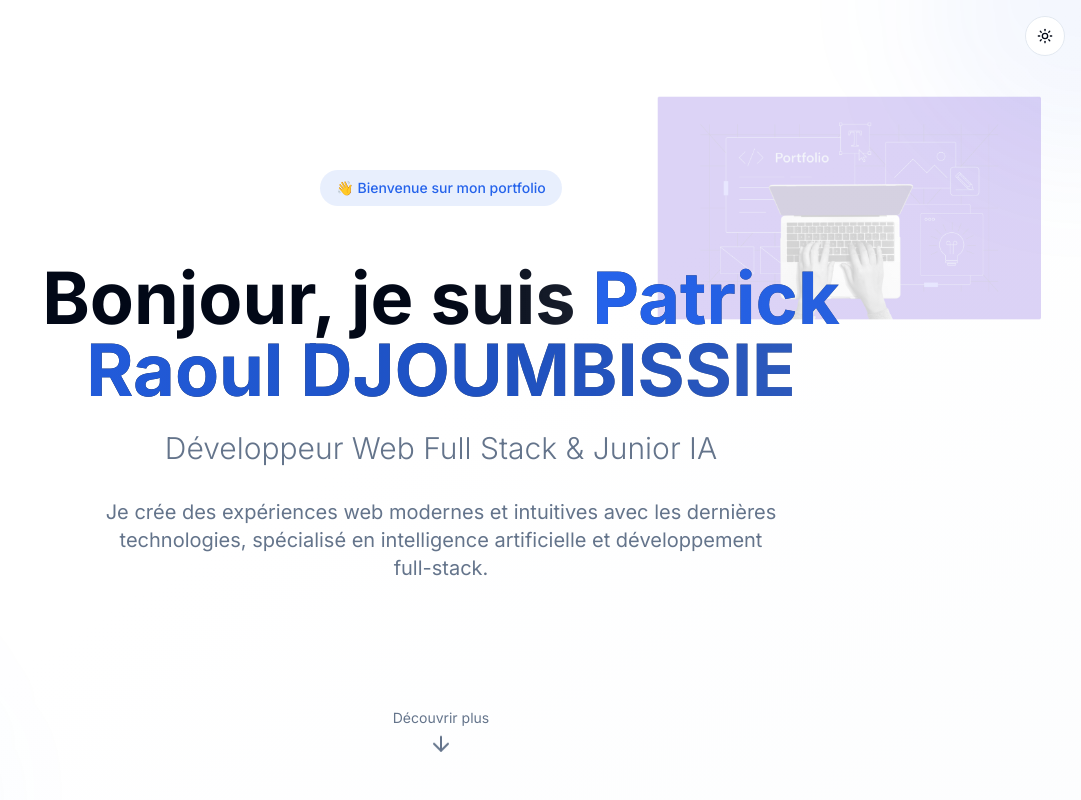
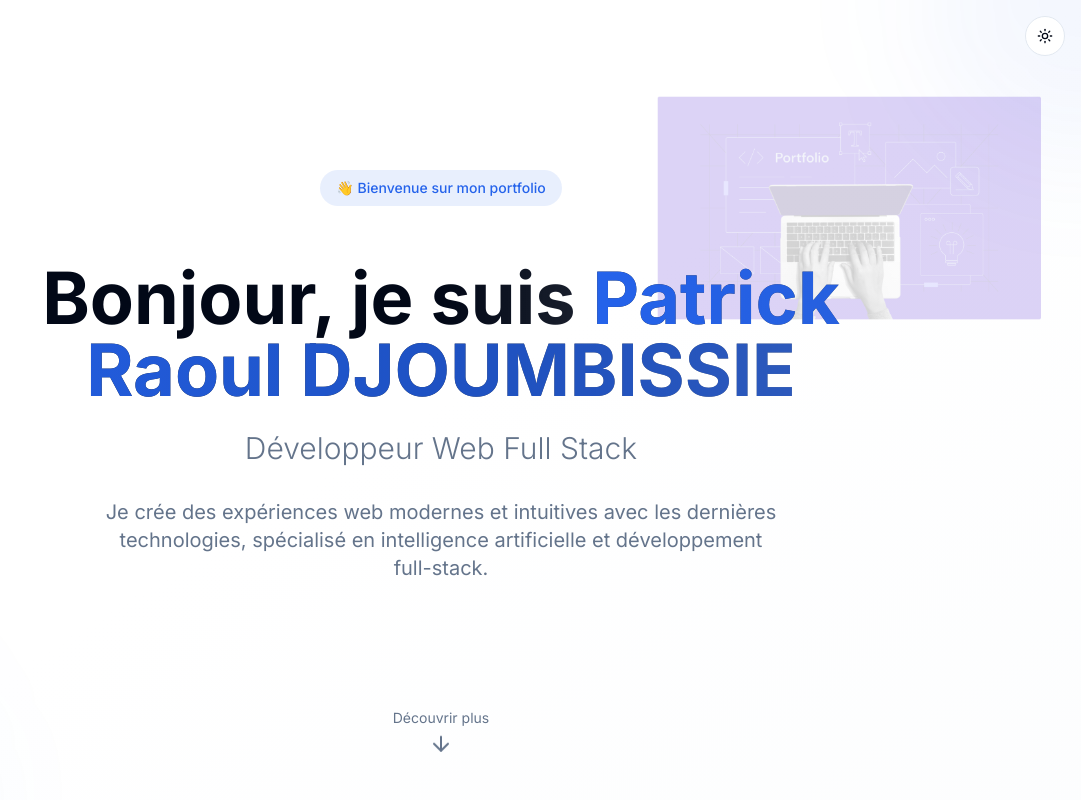
Before and after one commit to Patrick17-ui/portfolio_ac, a Next.js app: page / in a window 1280 px wide. Shown: the top 800 px of the page, without its empty margins (199-1280 px from the left). Built offline with nearby package versions, Linux system fonts and the light colour scheme.

Commit message:
Update hero-section.tsx

```diff
--- a/components/hero-section.tsx
+++ b/components/hero-section.tsx
@@ -57,7 +57,7 @@ export function HeroSection() {
           transition={{ delay: 0.4, duration: 0.6 }}
           className="text-xl md:text-3xl text-muted-foreground mb-8 font-light"
         >
-          Développeur Web Full Stack & Junior IA
+          Développeur Web Full Stack
         </motion.h2>
 
         <motion.p
```
